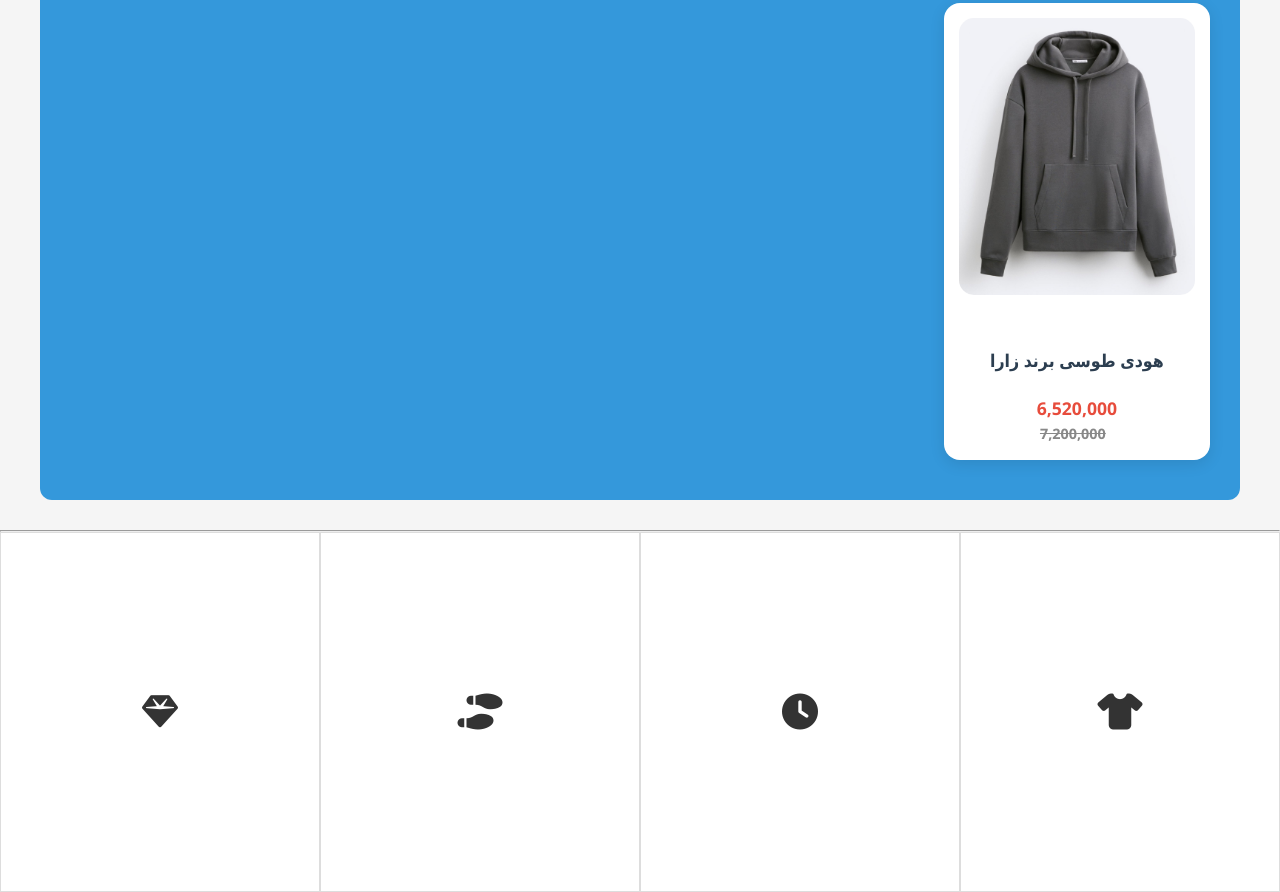
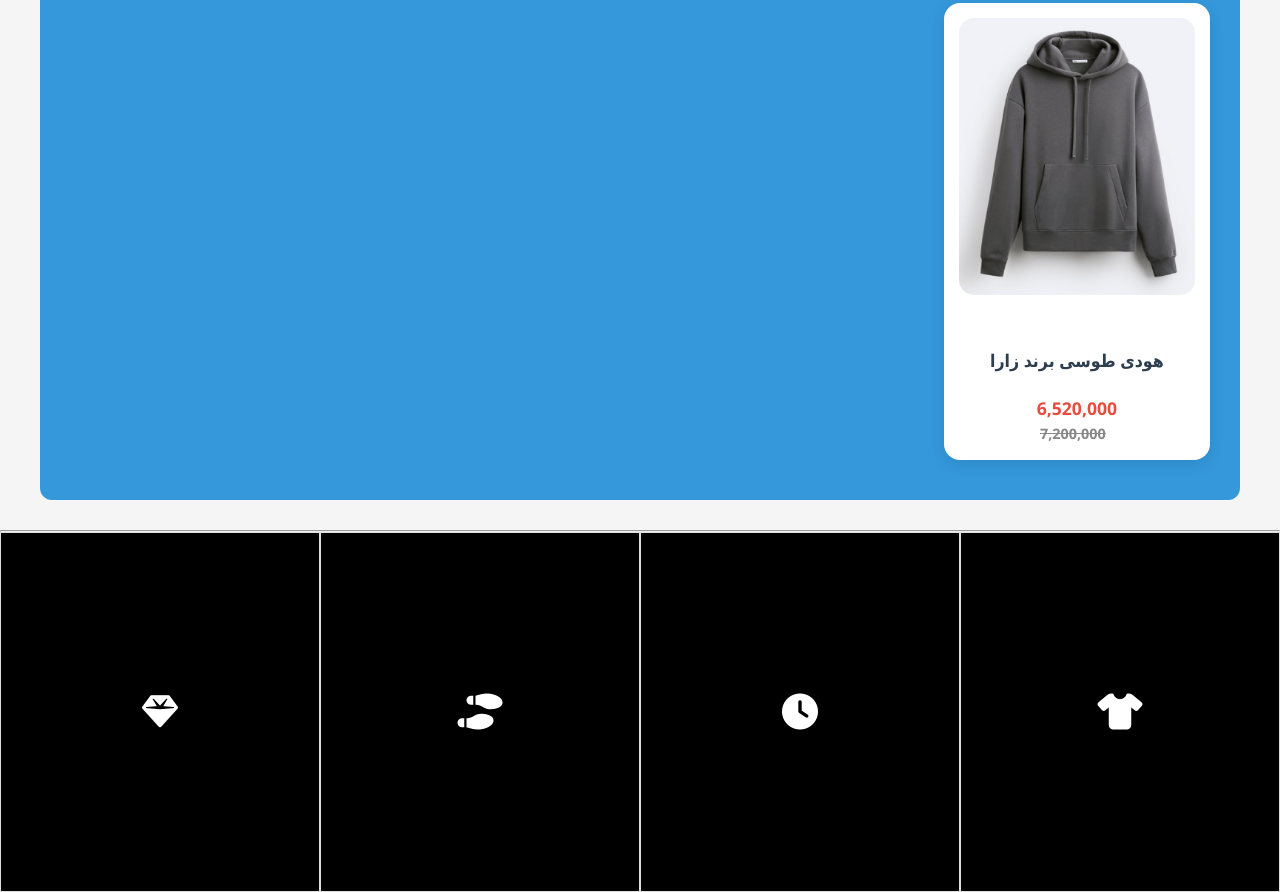
Before and after one commit to deskimahan/lopi, a plain HTML site: page index.html in a window 1280 px wide. Shown: the part 978-1870 px from the top of the page. Drawn offline with Linux system fonts and the light colour scheme; files whose address does not match are found by name.

Commit message:
Update styleshop.css

```diff
--- a/styleshop.css
+++ b/styleshop.css
@@ -396,13 +396,13 @@
 
   .icon-box {
     flex: 1;
-    background: white;
+    background: black;
     border: 1px solid #ddd;
     display: flex;
     justify-content: center;
     align-items: center;
     font-size: 36px;
-    color: #333;
+    color: white;
     transition: transform 0.2s, background 0.3s;
   }
 
```
